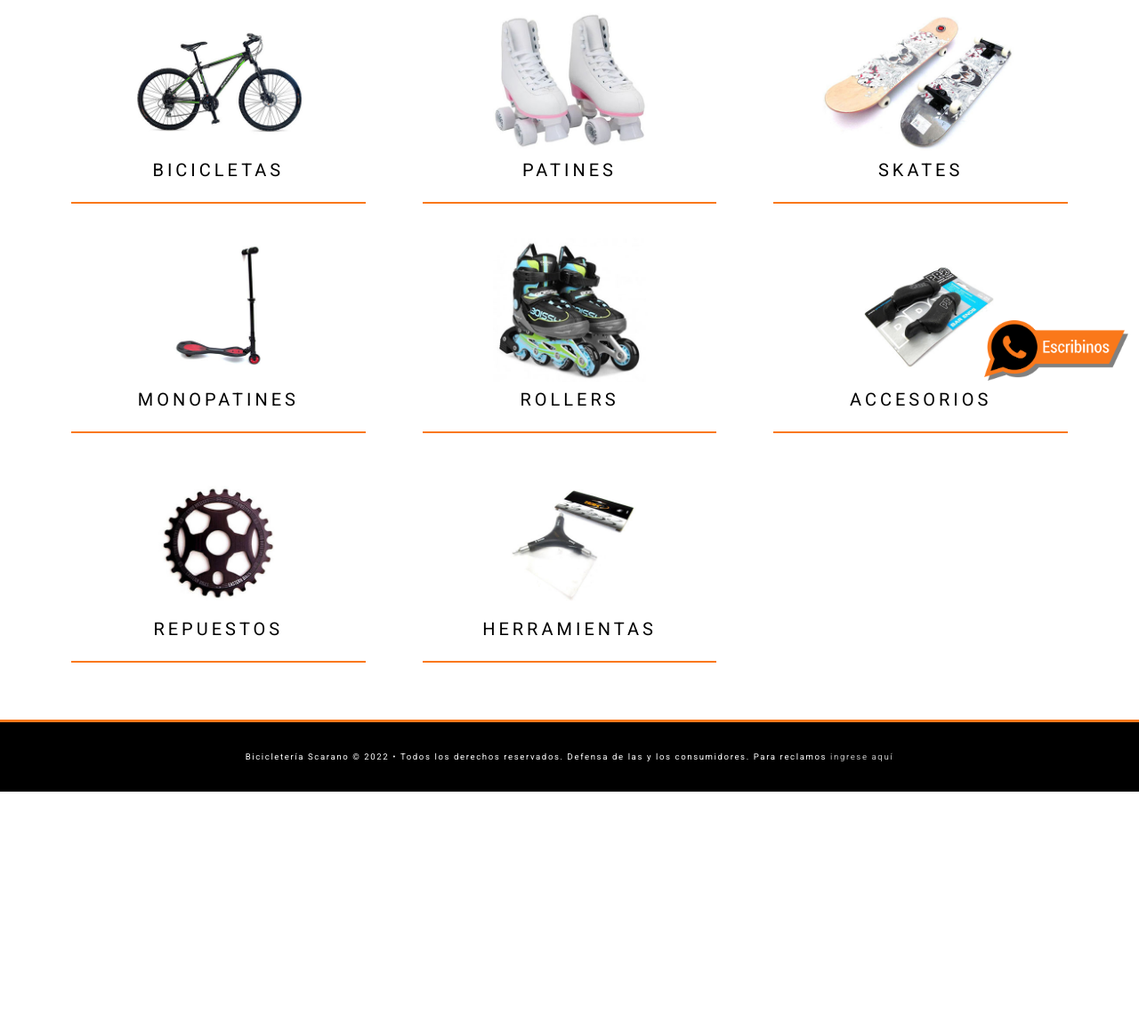
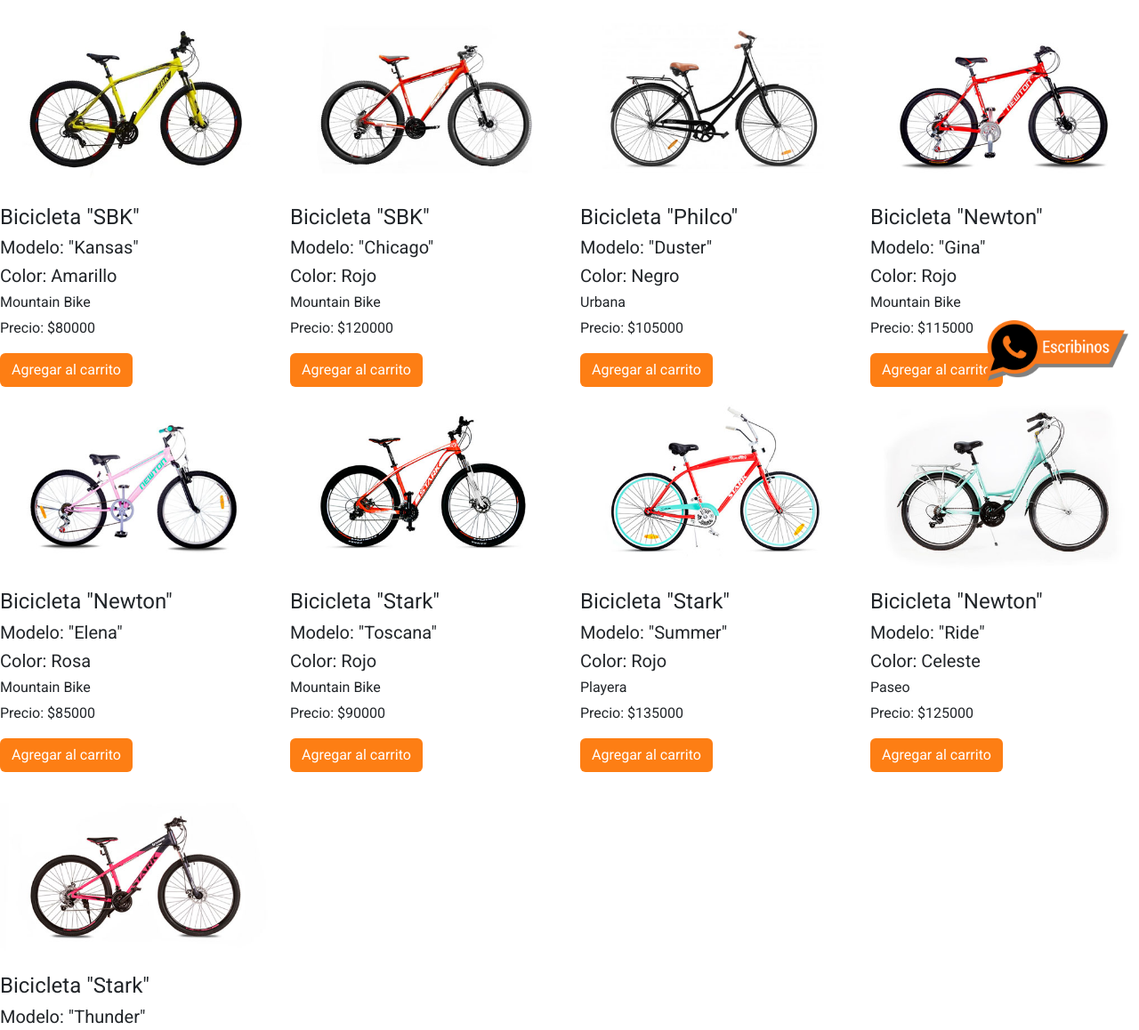
Before and after one commit to vaninablanco/pf_javascript_blanco, a plain HTML site: page pages/productos.html in a window 1280 px wide. Shown: the part 328-1486 px from the top of the page at 89% size. Before the commit the page ends 1218 px from the top, so only its background shows below. Drawn offline with nearby package versions, Linux system fonts and the light colour scheme.

Commit message:
preentrega 3 javascript borrador

```diff
--- a/SASS/utilities/_productos.scss
+++ b/SASS/utilities/_productos.scss
@@ -1,5 +1,14 @@
 /*productos*/
 main{
+    .colorBoton {
+        color: white;
+        background-color: #fd7e14;
+    }
+
+    .colorBoton:hover {
+        color: #fd7e14;
+        background-color: white ;
+    }
     .productos-accesos{
         display: flex;
         flex-direction: column;
--- a/css/style.css
+++ b/css/style.css
@@ -221,6 +221,14 @@
       width: 80%; }
 
 /*productos*/
+main .colorBoton {
+  color: white;
+  background-color: #fd7e14; }
+
+main .colorBoton:hover {
+  color: #fd7e14;
+  background-color: white; }
+
 main .productos-accesos {
   display: flex;
   flex-direction: column;
--- /dev/null
+++ b/javascript/main.js
@@ -0,0 +1,141 @@
+class Producto { /*clase*/
+    constructor(id, marca, modelo, color, categoria, precio, img) /* contructor + (parametros)*/ {
+        this.id = id;
+        this.marca = marca;
+        this.modelo = modelo;
+        this.color = color;
+        this.categoria = categoria;
+        this.precio = precio;
+        this.img = img;
+    }
+}
+
+const bicicleta1 = new Producto(1, "SBK", "Kansas", "Amarillo", "Mountain Bike", 80000, "../img/productos_bicicleta1.jpg");
+const bicicleta2 = new Producto(2, "SBK", "Chicago", "Rojo", "Mountain Bike", 120000, "../img/productos_bicicleta2.jpg");
+const bicicleta3 = new Producto(3, "Philco", "Duster", "Negro", "Urbana", 105000, "../img/productos_bicicleta3.jpg");
+const bicicleta4 = new Producto(4, "Newton", "Gina", "Rojo", "Mountain Bike", 115000, "../img/productos_bicicleta4.jpg");
+const bicicleta5 = new Producto(5, "Newton", "Elena", "Rosa", "Mountain Bike", 85000, "../img/productos_bicicleta5.jpg");
+const bicicleta6 = new Producto(6, "Stark", "Toscana", "Rojo", "Mountain Bike", 90000, "../img/productos_bicicleta6.jpg");
+const bicicleta7 = new Producto(7, "Stark", "Summer", "Rojo", "Playera", 135000, "../img/productos_bicicleta7.jpg");
+const bicicleta8 = new Producto(8, "Newton", "Ride", "Celeste", "Paseo", 125000, "../img/productos_bicicleta8.jpg");
+const bicicleta9 = new Producto(9, "Stark", "Thunder", "Fucsia", "Mountain Bike", 105000, "../img/productos_bicicleta9.jpg")
+
+// array con todos los productos
+const productos = [bicicleta1, bicicleta2, bicicleta3, bicicleta4, bicicleta5, bicicleta6, bicicleta7, bicicleta8, bicicleta9]
+
+// array con carrito, inicialmente está vacío
+let carrito = []
+
+console.log(productos)
+
+// función p mostrar productos en forma dinamica, se va a usar varias veces
+
+const contenedorProductos = document.getElementById("contenedorProductos") // toma div pral
+
+const mostrarProductos = () => { // función flecha que itera sobre array de productos
+    productos.forEach(producto => { // función flecha adentro de productos xq es función de orden superior
+        const card = document.createElement("div");
+        card.classList.add("col-xl-3", "col-md-6", "col-xs-12");
+        card.innerHTML = `
+                        <div>
+                            <img src = "${producto.img}" class = "card-img-top imgProductos alt = "${producto.marca}">
+                            <div class = "card-body">
+                            <h4> Bicicleta "${producto.marca}" </h4>
+                            <h5> Modelo: "${producto.modelo}" </h5>
+                            <h5> Color: ${producto.color} </h5>
+                            <h6>${producto.categoria} </h5>
+                            <p>Precio: $${producto.precio}</P>
+                            <button class = "btn colorBoton" id="boton${producto.id}">Agregar al carrito</button>
+                            </div>
+                        </div>`
+        contenedorProductos.appendChild(card);
+    })
+}
+
+mostrarProductos();
+
+
+
+
+/*// stock con array de objetos
+let products = [
+    { id: 1, brand: "Stark", model: "Thunder", color: "Roja", category: "Mountain Bike", price: 80000, img:},
+    { id: 2, brand: "Stark", model: "Fusion", color: "Violeta", category: "Playera", price: 120000, img:},
+    { id: 3, brand: "Stark", model: "Duster", color: "Negra", category: "Urbana", price: 105000, img:},
+    { id: 4, brand: "Newton", model: "Gina", color: "Violeta", category: "Playera", price: 115000, img:},
+    { id: 5, brand: "Newton", model: "Elena", color: "Naranja", category: "Urbana", price: 85000, img:},
+    { id: 6, brand: "Philco", model: "Toscana", color: "Amarilla", category: "Paseo", price: 90000, img:},
+    { id: 7, brand: "Philco", model: "Battle", color: "Negra", category: "Mountain Bike", price: 135000, img:},
+    { id: 8, brand: "SBK", model: "Kansas", color: "Negra", category: "Paseo", price: 125000, img:},
+    { id: 9, brand: "SBK", model: "Chicago", color: "Verde", category: "Urbana", price: 105000, img:}
+]
+
+// preentrega 3
+
+let container = document.getElementById("productContainer") // ahora la var "container" es igual al elemento tomado por ID
+console.log(container.innerHTML)
+
+for (const product of products) { // ahora la constante "product" es igual al recorrido del array "products"
+    container.innerHTML = container.innerHTML + `<div>${product.brand}</div>` // ahora la var "container" va a tener como contenido "brand" del array
+}
+
+
+/* preentrega 2
+// variables con filtros de búsqueda
+let filterPrice = "• 01 → por Precio"
+let filterModel = "• 02 → por Modelo"
+let filterCategory = "• 03 → por Categoría"
+
+// pedido de tipo de filtro
+let filter = parseInt(prompt("Bienvenido a 🚲 BICICLETERÍA SCARANO 🚲\n\nPor favor, indique que como desea realizar su búsqueda de bicicleta:\n\n" + filterPrice + "\n" + filterModel  + "\n" + filterCategory));
+console.log(filter)
+
+// declaración de función - si tipean una opción mal
+function escape(){
+    alert("Por favor, presione ESC para volver a las opciones.")
+    console.log("Por favor, presione ESC para volver a las opciones.")
+}
+
+// aplicación de filtros
+if (filter === 1) { // filtro por precio, se usará "filter", para filtrar los rangos
+    let amount = parseInt(prompt("Su búsqueda será: " + filterPrice + "\n\nIndique el rango deseado:\n• 01 - $50.000 a $100.000 \n• 02 - $100.000 a $200.000"));
+    console.log(amount)
+    if (amount === 1) {
+        let byPrice = stock.filter(bicycle => bicycle.price < 100000)
+        let message = "Los modelos disponibles en ese rango son: \n\n"
+        for (const bicycle of byPrice) {
+            message = message + "• Bicicleta '" + bicycle.brand + " " + bicycle.model.toUpperCase() + "' " + bicycle.color.toLowerCase() + " - " + bicycle.category + " a $" + bicycle.price + "\n"
+        }
+    console.log(byPrice);
+    alert(message);
+    }else if (amount === 2){
+        let byPrice = stock.filter(bicycle => bicycle.price > 100000)
+        let message = "Los modelos disponibles en ese rango son: \n\n"
+        for (const bicycle of byPrice) {
+            message = message + "• Bicicleta '" + bicycle.brand + " " + bicycle.model.toUpperCase() + "' " + bicycle.color.toLowerCase() + " - " + bicycle.category + " a $" + bicycle.price + "\n"
+        }
+    console.log(byPrice);
+    alert(message);
+    }else{
+        escape()
+    }
+}else if (filter === 2) { // filtro por modelo, se usará "find", por ser un valor único que no se repite
+    let byModel = prompt("Su búsqueda será: " + filterModel + "\n\nIndique el modelo de bicicleta que desea encontrar:");
+    console.log(byModel)
+    // modelos disponibles para probar en prompt: Thunder, Fusion, Duster, Gina, Elena, Toscana, Battle, Kansas, Chicago y Nevada
+    if (modelSearch = stock.find(bicycle => bicycle.model.trim().toUpperCase() === byModel.trim().toUpperCase())){
+        alert("• El modelo '" + modelSearch.brand + " " + byModel.trim().toUpperCase() + "' " + modelSearch.color + " - " + modelSearch.category + " a $" + modelSearch.price + " está disponible.\n")
+        console.log(modelSearch)
+    }else{
+        alert("El modelo '" + byModel.trim().toUpperCase() + "' no está disponible")
+    }
+}else if (filter === 3) {
+    let message = ""
+    console.log(message)
+    stock.forEach(bicycle => {
+        message = message + " " + bicycle.category + " - '" + bicycle.brand + " " + bicycle.model.toUpperCase() + "'\n"
+        })
+    alert ("• Los modelos por categoría son:\n\n" + message)
+}else{
+    escape()
+} */
--- a/pages/productos.html
+++ b/pages/productos.html
@@ -1,5 +1,6 @@
 <!DOCTYPE html>
 <html lang="en">
+
 <head>
     <meta charset="UTF-8">
     <meta http-equiv="X-UA-Compatible" content="IE=edge">
@@ -9,21 +10,26 @@
     <link rel="preconnect" href="https://fonts.gstatic.com" crossorigin>
     <link href="https://fonts.googleapis.com/css2?family=Roboto&display=swap" rel="stylesheet">
     <!-- CSS BT -->
-    <link href="https://cdn.jsdelivr.net/npm/bootstrap@5.2.1/dist/css/bootstrap.min.css" rel="stylesheet" integrity="sha384-iYQeCzEYFbKjA/T2uDLTpkwGzCiq6soy8tYaI1GyVh/UjpbCx/TYkiZhlZB6+fzT" crossorigin="anonymous">
+    <link href="https://cdn.jsdelivr.net/npm/bootstrap@5.2.1/dist/css/bootstrap.min.css" rel="stylesheet"
+        integrity="sha384-iYQeCzEYFbKjA/T2uDLTpkwGzCiq6soy8tYaI1GyVh/UjpbCx/TYkiZhlZB6+fzT" crossorigin="anonymous">
     <!-- CSS -->
     <link rel="stylesheet" href="../css/style.css">
     <!-- título -->
     <title>• Todos los rodados • Bicicletería Scarano •</title>
-    <meta name="description" content="Bicis para todas las edades, patines artísticos y de carrito. Respuestos y accesorios para todos los rodados.">
-    <meta name="keyword" content="bicicletas, BMX, patines, skates, monopatines, rollers, accesorios, repuestos, herramientas">
+    <meta name="description"
+        content="Bicis para todas las edades, patines artísticos y de carrito. Respuestos y accesorios para todos los rodados.">
+    <meta name="keyword"
+        content="bicicletas, BMX, patines, skates, monopatines, rollers, accesorios, repuestos, herramientas">
     <link rel="shortcut icon" href="../img/favicon.png">
 </head>
+
 <body>
     <header>
         <!-- logo y mini menú -->
         <div class="header-logo-minimenu">
             <div class="header-logo">
-                <a href="../index.html"><img src="../img/header_mobile_logo_blanco.png" alt="Ir al inicio de Bicicletería Scarano"></a>
+                <a href="../index.html"><img src="../img/header_mobile_logo_blanco.png"
+                        alt="Ir al inicio de Bicicletería Scarano"></a>
             </div>
             <div class="header-minimenu">
                 <div class="header-minimenu-enlace">
@@ -40,7 +46,9 @@
         <nav class="navbar navbar-expand-lg estilos-nav-bt">
             <div class="container-fluid">
                 <!-- icono hamburguesa BT -->
-                <button class="navbar-toggler" type="button" data-bs-toggle="collapse" data-bs-target="#navbarSupportedContent" aria-controls="navbarSupportedContent" aria-expanded="false" aria-label="Toggle navigation">
+                <button class="navbar-toggler" type="button" data-bs-toggle="collapse"
+                    data-bs-target="#navbarSupportedContent" aria-controls="navbarSupportedContent"
+                    aria-expanded="false" aria-label="Toggle navigation">
                     <span class="navbar-toggler-icon"></span>
                 </button>
                 <!-- enlaces desplegados -->
@@ -48,7 +56,8 @@
                     <ul class="navbar-nav">
                         <li class="nav-item"><a class="nav-link" href="../index.html">Inicio</a></li>
                         <li class="nav-item"><a class="nav-link" href="../pages/nosotros.html">Nosotros</a></li>
-                        <li class="nav-item"><a class="nav-link active" aria-current="page" href="../pages/productos.html">Productos</a></li>
+                        <li class="nav-item"><a class="nav-link active" aria-current="page"
+                                href="../pages/productos.html">Productos</a></li>
                         <li class="nav-item"><a class="nav-link" href="../pages/servicios.html">Servicios</a></li>
                         <li class="nav-item"><a class="nav-link" href="../pages/contacto.html">Contacto</a></li>
                     </ul>
@@ -61,72 +70,17 @@
         <div class="titulo">
             <h1>Encontrá lo que buscás</h1>
         </div>
-        <div class="productos-accesos">
-            <div class="productos-card">
-                <a href="productos.html">
-                    <img src="../img/productos_bicicletas.jpg" alt="Bicicletas">
-                    <div class="productos-card-txt">
-                        <h2>Bicicletas</h2>
-                    </div>
-                </a>
-            </div>
-            <div class="productos-card">
-                <a href="productos.html">
-                    <img src="../img/productos_patines.jpg" alt="Patines">
-                    <div class="productos-card-txt">
-                        <h2>Patines</h2>
-                    </div>
-                </a>
-            </div>
-            <div class="productos-card">
-                <a href="productos.html">
-                    <img src="../img/productos_skates.jpg" alt="Skates">
-                    <div class="productos-card-txt">
-                        <h2>Skates</h2>
-                    </div>
-                </a>
-            </div>
-            <div class="productos-card">
-                <a href="productos.html">
-                    <img src="../img/productos_monopatines.jpg" alt="Monopatines">
-                    <div class="productos-card-txt">
-                        <h2>Monopatines</h2>
-                    </div>
-                </a>
-            </div>
-            <div class="productos-card">
-                <a href="productos.html">
-                    <img src="../img/productos_rollers.jpg" alt="Rollers">
-                    <div class="productos-card-txt">
-                        <h2>Rollers</h2>
-                    </div>
-                </a>
-            </div>
-            <div class="productos-card">
-                <a href="productos.html">
-                    <img src="../img/productos_accesorios.jpg" alt="Accesorios">
-                    <div class="productos-card-txt">
-                        <h2>Accesorios</h2>
-                    </div>
-                </a>
-            </div>
-            <div class="productos-card">
-                <a href="productos.html">
-                    <img src="../img/productos_repuestos.jpg" alt="Repuestos">
-                    <div class="productos-card-txt">
-                        <h2>Repuestos</h2>
-                    </div>
-                </a>
-            </div>
-            <div class="productos-card">
-                <a href="productos.html">
-                    <img src="../img/productos_herramientas.jpg" alt="Herramientas">
-                    <div class="productos-card-txt">
-                        <h2>Herramientas</h2>
-                    </div>
-                </a>
-            </div>
-        </div>
+
+        <div id="contenedorProductos" class="row"></div>
+
+        <!-- carrito -->
+        <h2>Carrito de compras</h2>
+        <h3>Total de la compra <span id="total"></span></h3>
+        <button class="btn colorBoton" id="Ver carrito">Ver carrito</button>
+        <button class="btn colorBoton" id="Vaciar carrito">Vaciar carrito</button>
+
+
+
         <!-- botón flotante wpp -->
         <a href="https://wa.me/5492804669943" class="boton-whatsapp-mobile" target="_blank">
             <img src="../img/icono_wpp.png" alt="Escribinos por Whatsapp">
@@ -136,11 +90,16 @@
         </a>
     </main>
     <footer>
-        Bicicletería Scarano  © 2022 • Todos los derechos reservados. Defensa de las y los consumidores. Para reclamos <a href="https://autogestion.produccion.gob.ar/consumidores"target="_blank">ingrese aquí</a>
+        Bicicletería Scarano © 2022 • Todos los derechos reservados. Defensa de las y los consumidores. Para reclamos <a
+            href="https://autogestion.produccion.gob.ar/consumidores" target="_blank">ingrese aquí</a>
 
     </footer>
-    <!-- JavaScript Bundle with Popper -->
-    <script src="https://cdn.jsdelivr.net/npm/bootstrap@5.2.1/dist/js/bootstrap.bundle.min.js" integrity="sha384-u1OknCvxWvY5kfmNBILK2hRnQC3Pr17a+RTT6rIHI7NnikvbZlHgTPOOmMi466C8" crossorigin="anonymous">
-    </script>
+    <!-- JS BT -->
+    <script src="https://cdn.jsdelivr.net/npm/bootstrap@5.2.3/dist/js/bootstrap.bundle.min.js"
+        integrity="sha384-kenU1KFdBIe4zVF0s0G1M5b4hcpxyD9F7jL+jjXkk+Q2h455rYXK/7HAuoJl+0I4"
+        crossorigin="anonymous"></script>
+    <!-- JS -->
+    <script src="../javascript/main.js"></script>
 </body>
+
 </html>
```
Also changed, not shown: SASS/utilities/_header.scss (line endings or trailing spaces), img/productos_bicicleta1.jpg (added), img/productos_bicicleta2.jpg (added), img/productos_bicicleta3.jpg (added), img/productos_bicicleta4.jpg (added), img/productos_bicicleta5.jpg (added), img/productos_bicicleta6.jpg (added), img/productos_bicicleta7.jpg (added), img/productos_bicicleta8.jpg (added), img/productos_bicicleta9.jpg (added).
